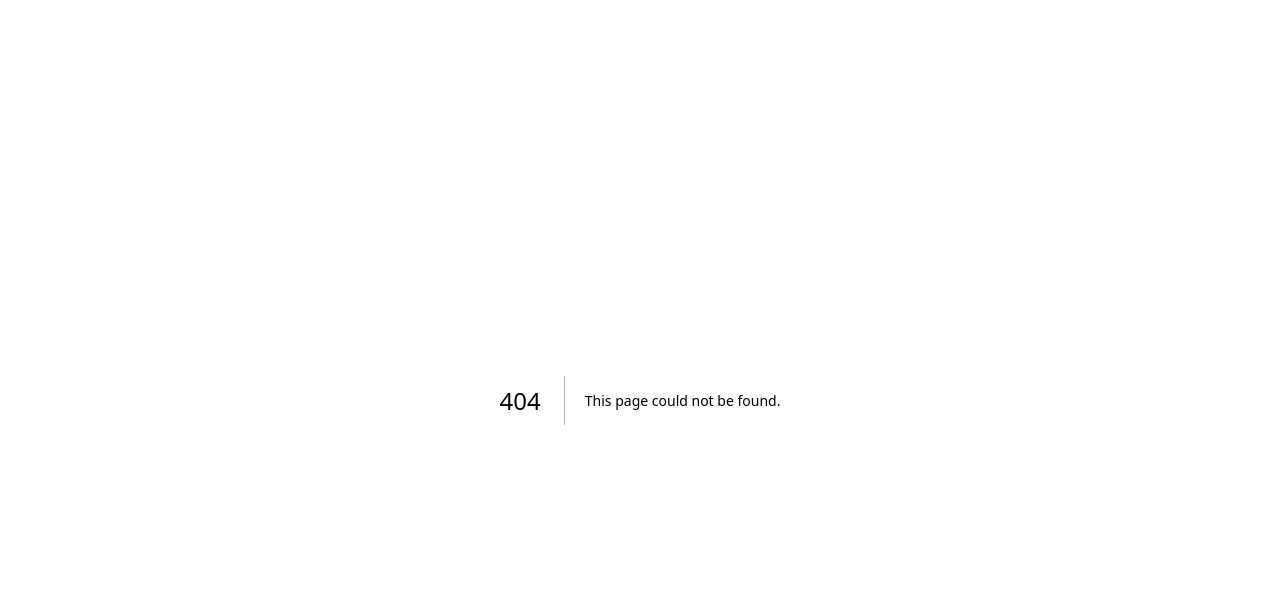
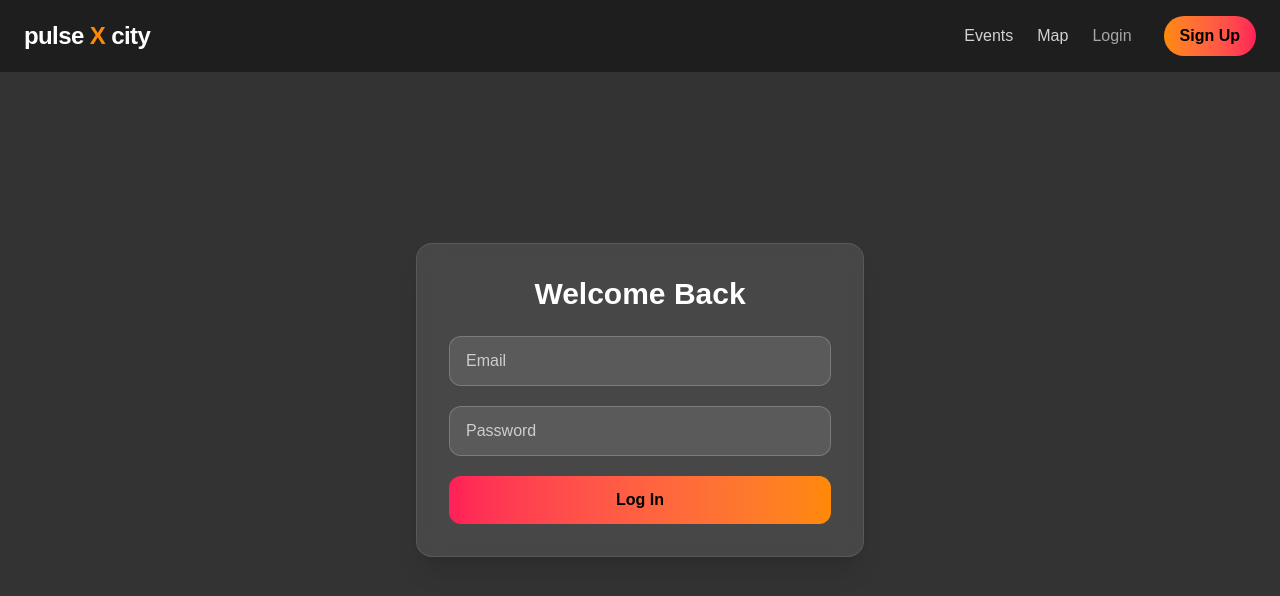
Before and after one commit to rader-jake/pulseXcity, a Next.js app: page /login in a window 1280 px wide. Before the commit this address had no page. Shown: the top 596 px of the page. Built offline with nearby package versions, Linux system fonts and the light colour scheme.

Commit message:
Adding more basic boilerplate

```diff
--- /dev/null
+++ b/src/app/components/AuthForm.jsx
@@ -0,0 +1,54 @@
+'use client';
+
+import { motion } from 'framer-motion';
+import { useState } from 'react';
+
+export default function AuthForm({ isLogin = true }) {
+  const [email, setEmail] = useState('');
+  const [password, setPassword] = useState('');
+
+  const handleSubmit = (e) => {
+    e.preventDefault();
+    // You'd hook this up to auth logic (e.g. Supabase, Firebase, custom API)
+    console.log(`${isLogin ? 'Logging in' : 'Signing up'} with`, email, password);
+  };
+
+  return (
+    <motion.div
+      initial={{ opacity: 0, y: 30 }}
+      animate={{ opacity: 1, y: 0 }}
+      transition={{ duration: 0.6 }}
+      className="bg-black/80 min-h-screen flex items-center justify-center px-6"
+    >
+      <div className="w-full max-w-md bg-white/10 border border-white/10 backdrop-blur-md p-8 rounded-2xl shadow-xl">
+        <h2 className="text-3xl font-bold text-white text-center mb-6">
+          {isLogin ? 'Welcome Back' : 'Create Your Account'}
+        </h2>
+        <form onSubmit={handleSubmit} className="space-y-5">
+          <input
+            type="email"
+            placeholder="Email"
+            className="w-full bg-white/10 text-white placeholder-white/70 px-4 py-3 rounded-xl border border-white/20 focus:outline-none focus:ring-2 focus:ring-orange-400 transition"
+            value={email}
+            onChange={(e) => setEmail(e.target.value)}
+            required
+          />
+          <input
+            type="password"
+            placeholder="Password"
+            className="w-full bg-white/10 text-white placeholder-white/70 px-4 py-3 rounded-xl border border-white/20 focus:outline-none focus:ring-2 focus:ring-orange-400 transition"
+            value={password}
+            onChange={(e) => setPassword(e.target.value)}
+            required
+          />
+          <button
+            type="submit"
+            className="w-full bg-gradient-to-r from-rose-500 to-orange-400 text-black font-bold py-3 rounded-xl hover:scale-105 transition-transform"
+          >
+            {isLogin ? 'Log In' : 'Sign Up'}
+          </button>
+        </form>
+      </div>
+    </motion.div>
+  );
+}
--- a/src/app/components/Header.js
+++ b/src/app/components/Header.js
@@ -1,8 +1,8 @@
-import Link from "next/link"
+'use client';
 
+import Link from "next/link";
 
 export default function Header() {
-
   return (
     <header className="fixed top-0 left-0 w-full z-50 bg-black/40 backdrop-blur-md border-b border-white/10">
       <div className="max-w-7xl mx-auto px-6 py-4 flex items-center justify-between">
@@ -13,29 +13,35 @@ return (
 
         {/* Nav Links */}
         <nav className="flex items-center space-x-6">
-      <a
-        href="#"
+          <Link
+            href="/"
             className="text-white/80 hover:text-orange-300 transition font-medium"
           >
             Events
-      </a>
-      <Link href="/map" className="text-white/80 hover:text-orange-300 transition font-medium">
+          </Link>
+
+          <Link
+            href="/map"
+            className="text-white/80 hover:text-orange-300 transition font-medium"
+          >
             Map
           </Link>
-      <a
-        href="#"
+
+          <Link
+            href="/login"
             className="text-white/60 hover:text-white transition font-medium"
           >
             Login
-      </a>
-      <a
-        href="#"
+          </Link>
+
+          <Link
+            href="/signup"
             className="ml-2 text-black font-semibold bg-gradient-to-r from-orange-400 to-rose-500 px-4 py-2 rounded-full hover:scale-105 transition-transform"
           >
             Sign Up
-      </a>
+          </Link>
         </nav>
       </div>
     </header>
-)
+  );
 }
--- /dev/null
+++ b/src/app/login/page.jsx
@@ -0,0 +1,10 @@
+import AuthForm from '../components/AuthForm';
+import Header from '../components/Header';
+
+export default function LoginPage() {
+  return (<>
+        <Header/>
+      <AuthForm isLogin={true} />
+      </>
+  )
+}
--- /dev/null
+++ b/src/app/signup/page.jsx
@@ -0,0 +1,12 @@
+import AuthForm from '../components/AuthForm';
+import Header from '../components/Header';
+
+export default function SignupPage() {
+
+  return(
+    <>
+    <Header/>
+    <AuthForm isLogin={false} />;
+    </>
+  )
+}
```
Lines whose indentation alone changed are shown as unchanged.
